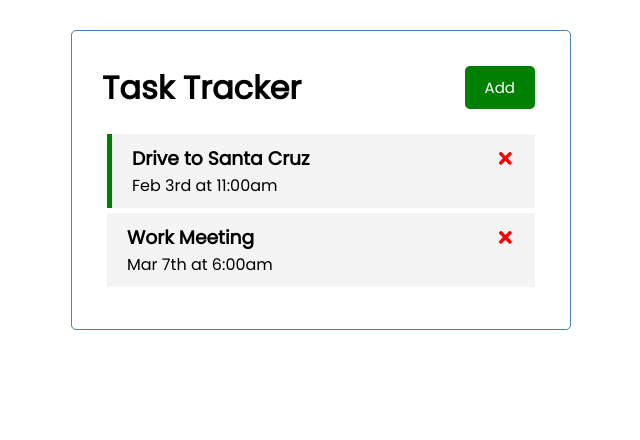
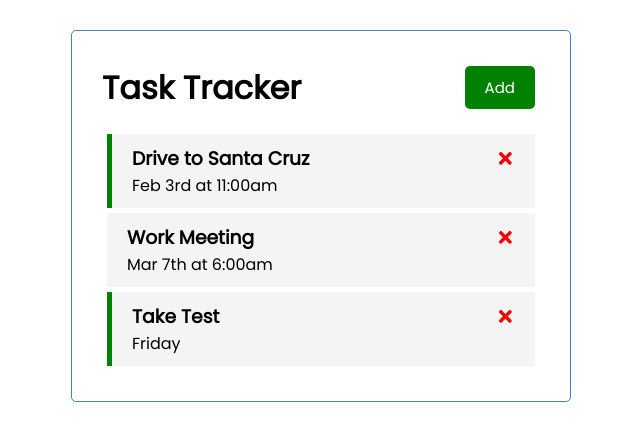
Before and after one commit to matthewfritsch/Todo-App_React, a React (Create React App) app: page / in a window 1280 px wide. Shown: the top 440 px of the page, without its empty margins (319-959 px from the left). Built offline with nearby package versions, Linux system fonts and the light colour scheme; data requests are answered from the project's data file.

Commit message:
User can now add tasks to db.json

```diff
--- a/db.json
+++ b/db.json
@@ -11,6 +11,12 @@
       "text": "Work Meeting",
       "day": "Mar 7th at 6:00am",
       "reminder": false
+    },
+    {
+      "text": "Take Test",
+      "day": "Friday",
+      "reminder": true,
+      "id": 4
     }
   ]
 }
--- a/src/App.js
+++ b/src/App.js
@@ -24,10 +24,23 @@
     return data
   }
 
-  const addTask = (task) => {
-    const id = Math.floor(Math.random() * 10000) + 1
-    const newTask = { id, ...task }
-    setTasks([...tasks, newTask])
+  const addTask = async (task) => {
+    const res = await fetch('http://localhost:5000/tasks', {
+      method: 'POST',
+      headers: {
+        'Content-type': 'application/json',
+      },
+      body: JSON.stringify(task),
+    })
+
+    const data = await res.json()
+
+    setTasks([...tasks, data])
+
+
+    // const id = Math.floor(Math.random() * 10000) + 1
+    // const newTask = { id, ...task }
+    // setTasks([...tasks, newTask])
 
   }
 
```
